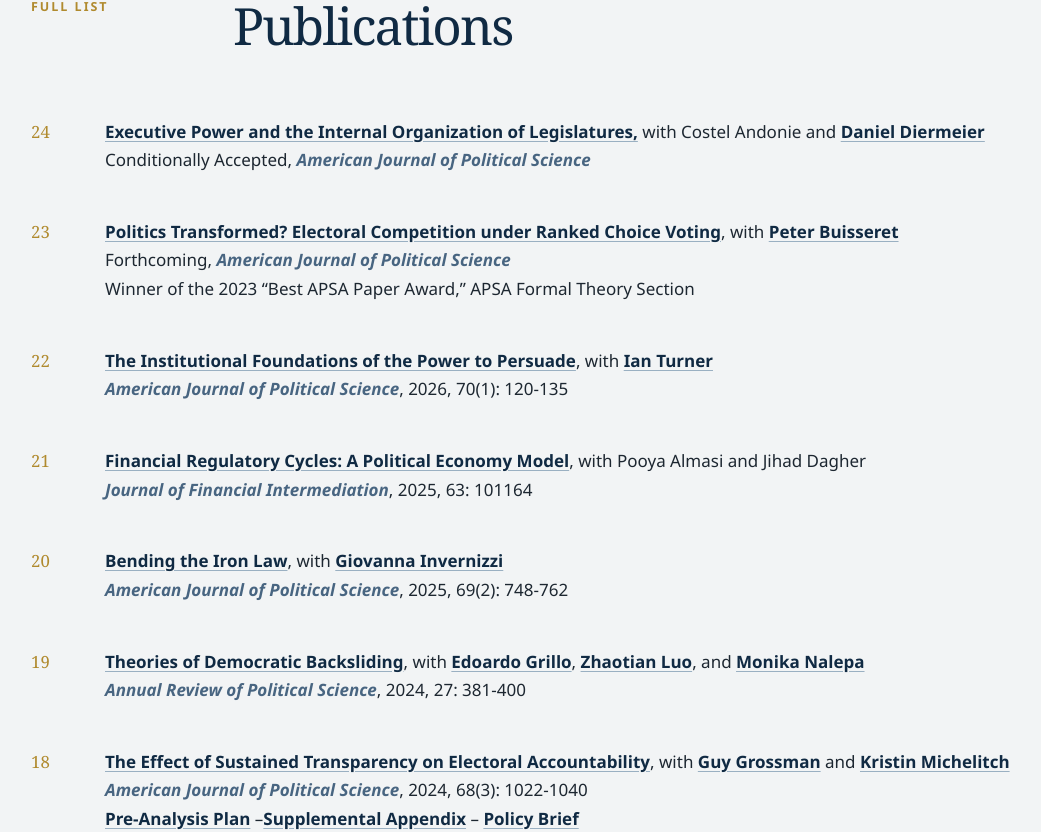
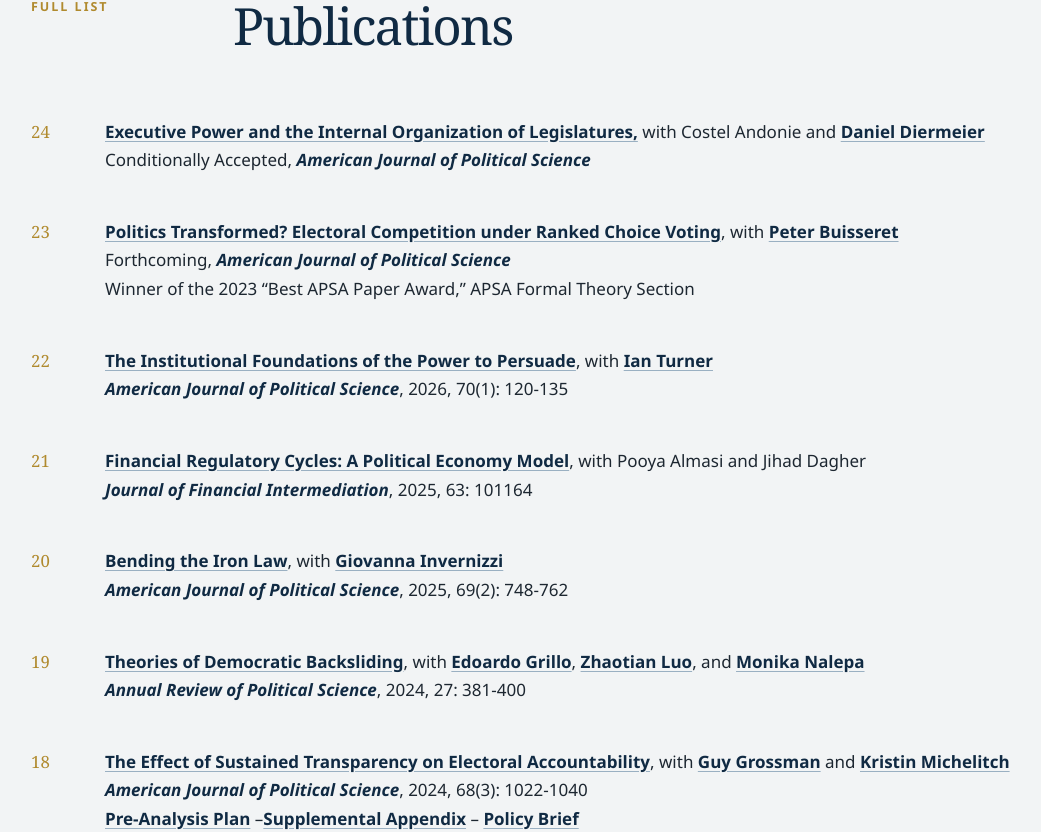
Before and after one commit to pratino82/carloprato.com, a Next.js app: page / in a window 1280 px wide. Shown: the part 1496-2328 px from the top of the page, without its empty margins (49-1090 px from the left). Built offline with nearby package versions, Linux system fonts and the light colour scheme.

Commit message:
Standardize journal title color

```diff
--- a/app/globals.css
+++ b/app/globals.css
@@ -56,7 +56,7 @@
 .publication-list li { position: relative; display: grid; grid-template-columns: 58px 1fr; gap: 1rem; padding: 1.35rem 0; }
 .publication-list li::before { content: attr(data-number); color: var(--gold); font-family: var(--serif); font-size: 1.05rem; }
 .publication-list p { margin: 0; }
-.publication-list br + em, .publication-list br + strong { color: var(--ink-soft); }
+#publications .publication-list em { color: var(--ink); }
 .teaching-list li { display: grid; grid-template-columns: 120px 1fr; gap: 1.2rem; padding: 1.15rem 0; }
 .course-code { color: var(--gold); font-weight: 800; }
 .course-sublabel { color: var(--ink-soft); font-size: .82rem; font-weight: 700; letter-spacing: .04em; }
```
